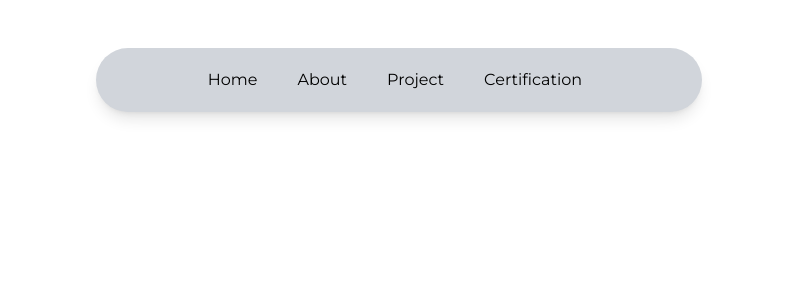
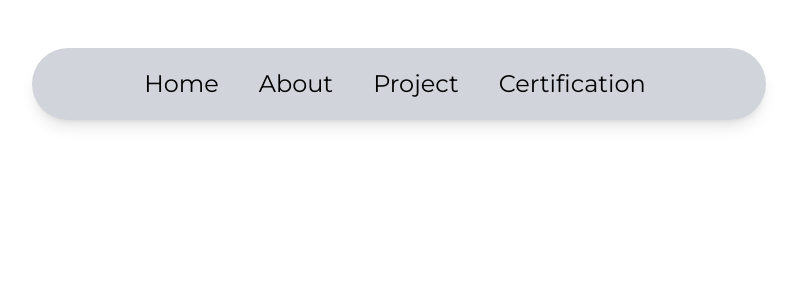
Before and after one commit to Igprad01/new_websiteku, a React (Vite) app: page / in a window 1280 px wide. Shown: the top 300 px of the page, without its empty margins (241-1038 px from the left). Built offline with nearby package versions, Linux system fonts and the light colour scheme.

Commit message:
fix layout navbar

```diff
--- a/src/Components/Layouts/Navbar/Navbar.jsx
+++ b/src/Components/Layouts/Navbar/Navbar.jsx
@@ -8,7 +8,7 @@ const Navbar = () => {
         SetOpen(!Open);
     };
     return (
-        <nav className={`relative flex justify-center items-center text-black my-12`}>
+        <nav className={`relative flex justify-center items-center text-black my-12 text-2xl`}>
             <div className={`hidden md:flex bg-gray-300 rounded-full shadow-lg px-10 py-5 pl-28`}>
                 <NavbarList />
             </div>
```
